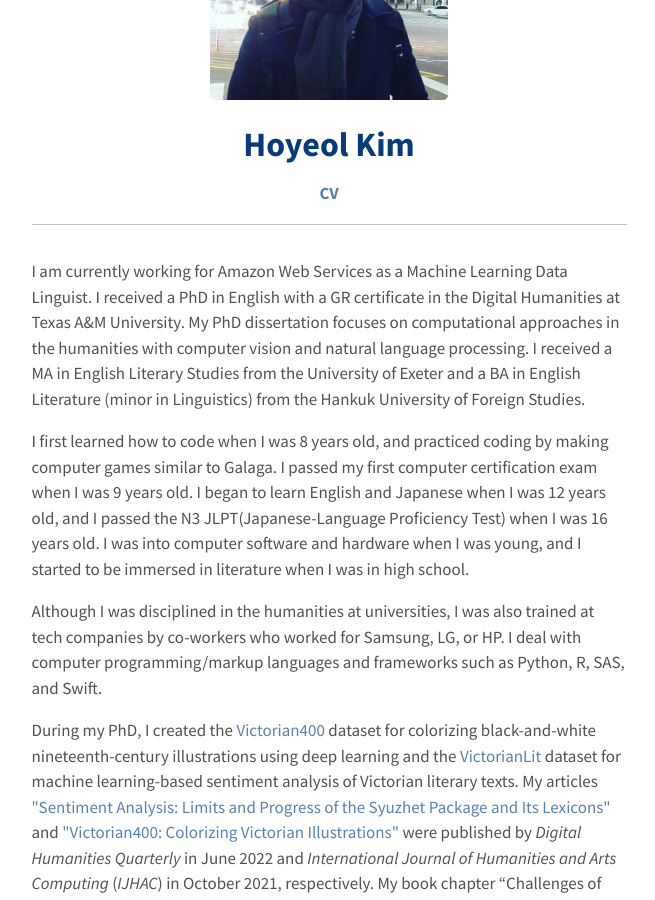
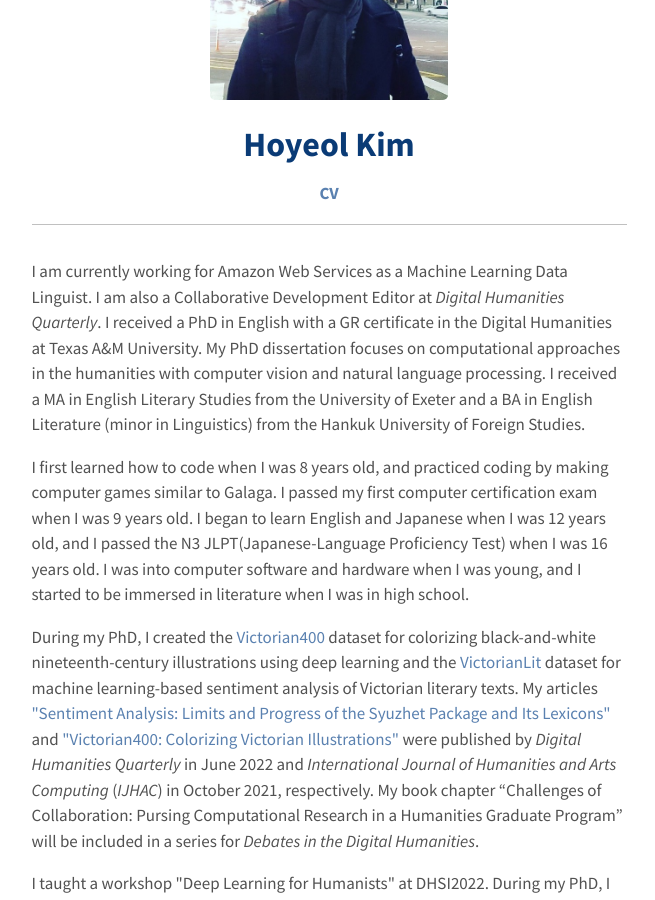
Before and after one commit to elibooklover/elibooklover.github.io, a Jekyll site: the page built from index.html, in a window 1280 px wide and 900 px high, scrolled down 261 px. Shown: the whole window, without its empty margins (311-966 px from the left). Built offline with Jekyll 4.4.1, drawn with Linux system fonts in a browser that asks for light colours.

Commit message:
index.html updates

```diff
--- a/index.html
+++ b/index.html
@@ -14,15 +14,11 @@ title: Home
   <br>
   <div class="text-left">
     <p>
-    I am currently working for Amazon Web Services as a Machine Learning Data Linguist. I received a PhD in English with a GR certificate in the Digital Humanities at Texas A&M University. My PhD dissertation focuses on computational approaches in the humanities with computer vision and natural language processing. I received a MA in English Literary Studies from the University of Exeter and a BA in English Literature (minor in Linguistics) from the Hankuk University of Foreign Studies.
+    I am currently working for Amazon Web Services as a Machine Learning Data Linguist. I am also a Collaborative Development Editor at <em>Digital Humanities Quarterly</em>. I received a PhD in English with a GR certificate in the Digital Humanities at Texas A&M University. My PhD dissertation focuses on computational approaches in the humanities with computer vision and natural language processing. I received a MA in English Literary Studies from the University of Exeter and a BA in English Literature (minor in Linguistics) from the Hankuk University of Foreign Studies.
     </p>
 
     <p>
     I first learned how to code when I was 8 years old, and practiced coding by making computer games similar to Galaga. I passed my first computer certification exam when I was 9 years old. I began to learn English and Japanese when I was 12 years old, and I passed the N3 JLPT(Japanese-Language Proficiency Test) when I was 16 years old. I was into computer software and hardware when I was young, and I started to be immersed in literature when I was in high school.
-    </p>
-
-    <p>
-    Although I was disciplined in the humanities at universities, I was also trained at tech companies by co-workers who worked for Samsung, LG, or HP. I deal with computer programming/markup languages and frameworks such as Python, R, SAS, and Swift.
     </p>
 
     <p>
```
